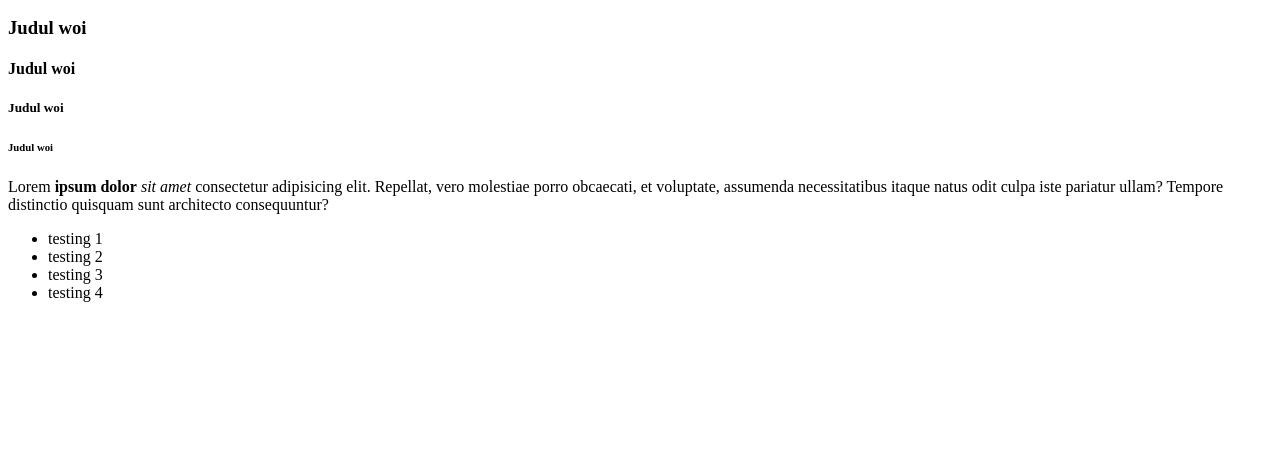
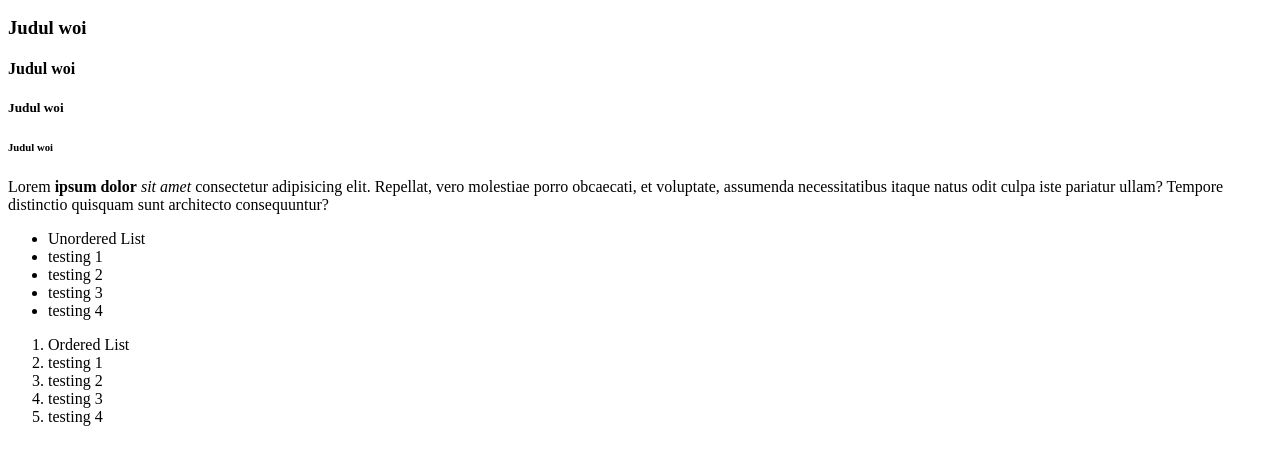
Before and after one commit to anfi3281/Anfee-Dev, a plain HTML site: page index.html in a window 1280 px wide. Shown: the part 110-574 px from the top of the page. Drawn offline with Linux system fonts and the light colour scheme.

Commit message:
Belajar ol li

```diff
--- a/index.html
+++ b/index.html
@@ -15,10 +15,18 @@
     <h6>Judul woi</h6>
     <p>Lorem <strong>ipsum dolor</strong> <em>sit amet</em> consectetur adipisicing elit. Repellat, vero molestiae porro obcaecati, et voluptate, assumenda necessitatibus itaque natus odit culpa iste pariatur ullam? Tempore distinctio quisquam sunt architecto consequuntur?</p>
     <ul>
+        <li>Unordered List</li>
         <li>testing 1</li>
         <li>testing 2</li>
         <li>testing 3</li>
         <li>testing 4</li>
     </ul>
+    <ol>
+        <li>Ordered List</li>
+        <li>testing 1</li>
+        <li>testing 2</li>
+        <li>testing 3</li>
+        <li>testing 4</li>
+    </ol>
 </body>
 </html>
```
